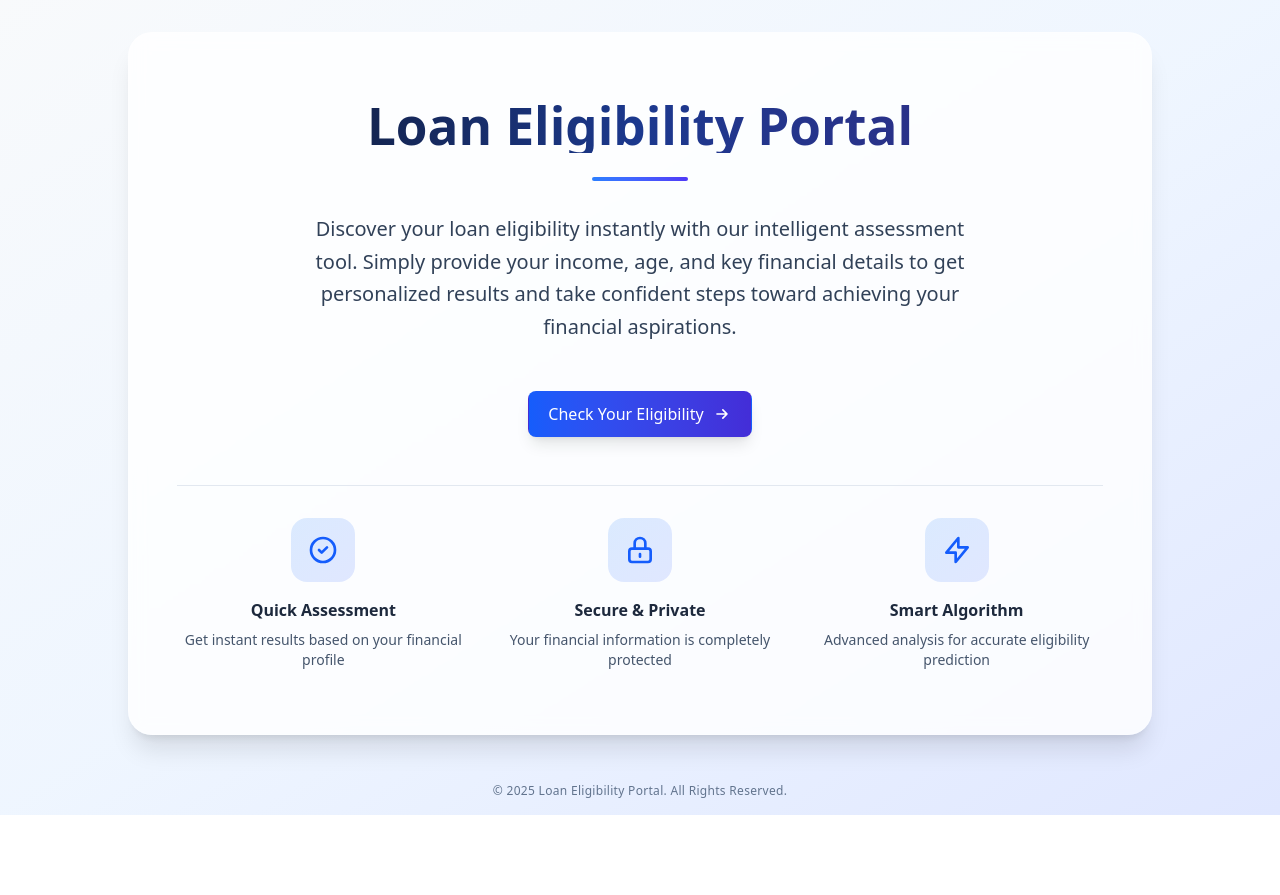
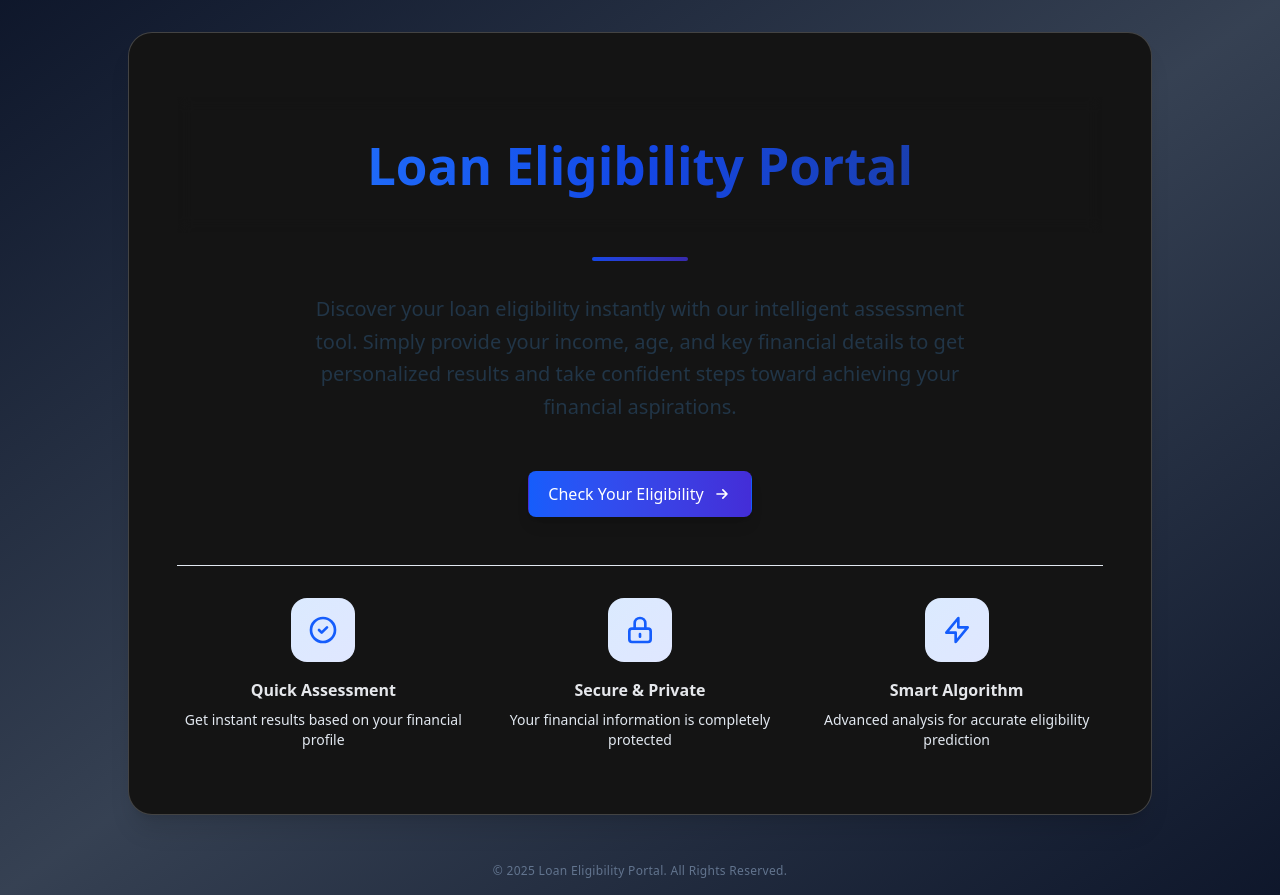
Before and after one commit to AdibaFaiyaz/LoanCheck, a React (Vite) app in the folder frontend/: page / in a window 1280 px wide. Before the commit the page ends 815 px from the top, so only its background shows below. Built offline with nearby package versions, Linux system fonts and the light colour scheme.

Commit message:
Landing page enhanced

```diff
--- a/frontend/src/pages/Home.tsx
+++ b/frontend/src/pages/Home.tsx
@@ -2,20 +2,20 @@ import { useNavigate } from 'react-router-dom';
 const Home = () => {
    const navigate = useNavigate();
   return (
-    <div className="min-h-screen w-screen bg-gradient-to-br from-slate-50 via-blue-50 to-indigo-100 flex flex-col overflow-hidden">
+    <div className="min-h-screen w-screen bg-gradient-to-br from-slate-900 via-gray-700 to-slate-900 flex flex-col overflow-hidden">
       {/* Main Content */}
       <div className="flex-1 flex items-center justify-center px-4 py-8">
         <div className="w-full max-w-5xl">
           {/* Hero Card */}
-          <div className="bg-white/80 backdrop-blur-sm rounded-3xl shadow-xl border border-white/20 overflow-hidden h-full">
+          <div className="bg-[#141414] backdrop-blur-sm rounded-3xl shadow-xl border border-white/20 overflow-hidden h-full">
             <div className="px-8 py-12 md:px-12 md:py-16 h-full flex flex-col justify-center">
               {/* Header */}
               <div className="text-center mb-12">
-                <h1 className="text-4xl md:text-6xl font-bold bg-gradient-to-r from-slate-900 via-blue-900 to-indigo-900 bg-clip-text text-transparent mb-6 leading-tight">
+                <h1 className=" will-change-transform text-4xl md:text-6xl font-bold bg-gradient-to-r from-blue-500 via-blue-700 to-blue-900 bg-clip-text text-transparent mb-6 backdrop-blur-sm leading-tight p-10">
                   Loan Eligibility Portal
                 </h1>
-                <div className="w-24 h-1 bg-gradient-to-r from-blue-500 to-indigo-600 mx-auto rounded-full mb-8"></div>
-                <p className="text-lg md:text-xl text-slate-700 leading-relaxed max-w-2xl mx-auto">
+                <div className="w-24 h-1 bg-gradient-to-r from-blue-700 to-indigo-800 mx-auto rounded-full mb-8"></div>
+                <p className="text-lg md:text-xl text-white-700 leading-relaxed max-w-2xl mx-auto">
                   Discover your loan eligibility instantly with our intelligent assessment tool.
                   Simply provide your income, age, and key financial details to get personalized results
                   and take confident steps toward achieving your financial aspirations.
@@ -46,8 +46,8 @@ const Home = () => {
                       <path strokeLinecap="round" strokeLinejoin="round" strokeWidth={2} d="M9 12l2 2 4-4m6 2a9 9 0 11-18 0 9 9 0 0118 0z" />
                     </svg>
                   </div>
-                  <h3 className="font-semibold text-slate-800 mb-2">Quick Assessment</h3>
-                  <p className="text-sm text-slate-600">Get instant results based on your financial profile</p>
+                  <h3 className="font-semibold text-gray-200 mb-2">Quick Assessment</h3>
+                  <p className="text-sm text-slate-200">Get instant results based on your financial profile</p>
                 </div>
 
                 <div className="text-center group">
@@ -56,8 +56,8 @@ const Home = () => {
                       <path strokeLinecap="round" strokeLinejoin="round" strokeWidth={2} d="M12 15v2m-6 4h12a2 2 0 002-2v-6a2 2 0 00-2-2H6a2 2 0 00-2 2v6a2 2 0 002 2zm10-10V7a4 4 0 00-8 0v4h8z" />
                     </svg>
                   </div>
-                  <h3 className="font-semibold text-slate-800 mb-2">Secure & Private</h3>
-                  <p className="text-sm text-slate-600">Your financial information is completely protected</p>
+                  <h3 className="font-semibold text-gray-200 mb-2">Secure & Private</h3>
+                  <p className="text-sm text-slate-200">Your financial information is completely protected</p>
                 </div>
 
                 <div className="text-center group">
@@ -66,8 +66,8 @@ const Home = () => {
                       <path strokeLinecap="round" strokeLinejoin="round" strokeWidth={2} d="M13 10V3L4 14h7v7l9-11h-7z" />
                     </svg>
                   </div>
-                  <h3 className="font-semibold text-slate-800 mb-2">Smart Algorithm</h3>
-                  <p className="text-sm text-slate-600">Advanced analysis for accurate eligibility prediction</p>
+                  <h3 className="font-semibold text-gray-200 mb-2">Smart Algorithm</h3>
+                  <p className="text-sm text-slate-200">Advanced analysis for accurate eligibility prediction</p>
                 </div>
               </div>
             </div>
```
